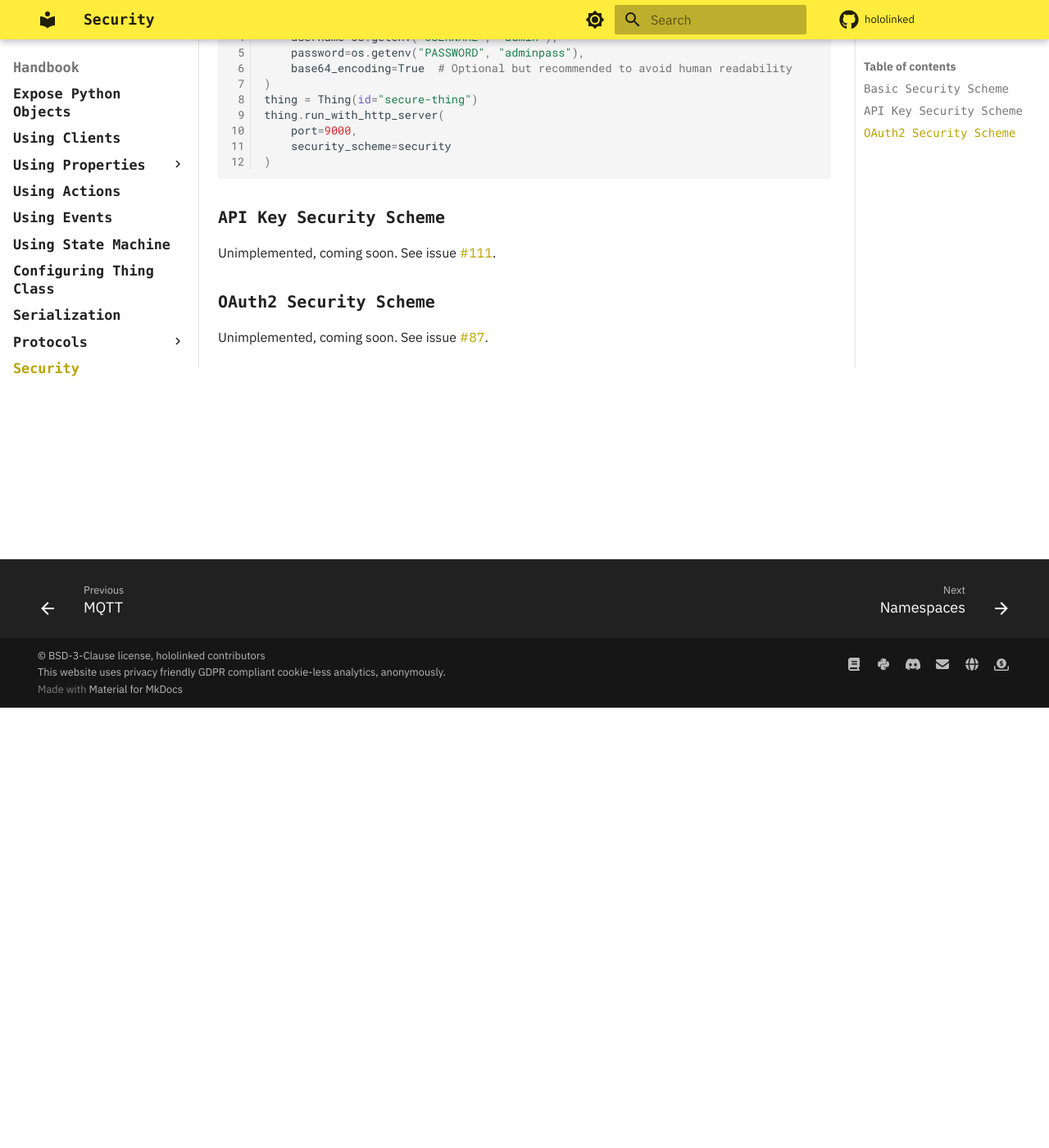
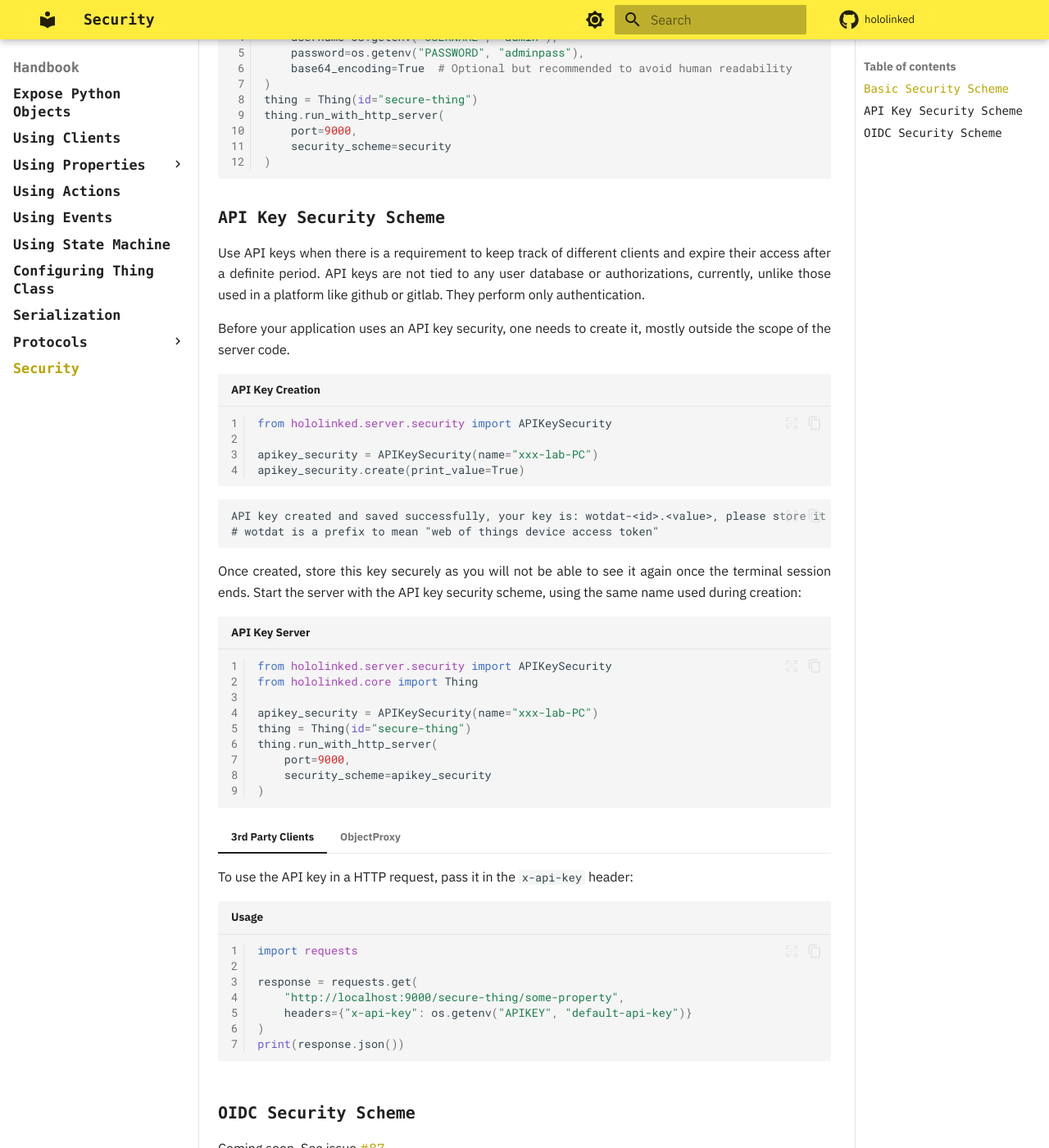
Before and after one commit to hololinked-dev/docs, an MkDocs documentation site: the page built from docs/beginners-guide/articles/security.md, in a window 1280 px wide and 1400 px high, scrolled down 537 px. Shown: the whole window at 82% size. Built offline with MkDocs 1.6.1 and Material for MkDocs 9.7.7, drawn with Linux system fonts in a browser that asks for light colours; comment, search, counter and statistics services are not loaded.

Commit message:
add API key docs

````diff
--- a/docs/beginners-guide/articles/security.md
+++ b/docs/beginners-guide/articles/security.md
@@ -33,7 +33,7 @@ HTTP Basic authentication with username and password is supported with bcrypt an
     response = requests.get(
         "http://localhost:9000/secure-thing/some-property",
         headers=dict(
-            Authorization=f"Basic {b64encode(b'someuser:somepassword').decode('utf-8')}"
+            Authorization=f"Basic {b64encode(bytes(f'{os.getenv("USERNAME", "admin")}:{os.getenv("PASSWORD", "adminpass")}', "utf-8")).decode('utf-8')}"
         ),
     )
     print(response.json())
@@ -48,8 +48,8 @@ HTTP Basic authentication with username and password is supported with bcrypt an
     client = ClientFactory.http(
         url="http://localhost:9000/my-thing/resources/wot-td",
         security_scheme=HTTPBasicSecurityScheme(
-            username="admin",
-            password="adminpass",
+            username=os.getenv("USERNAME", "admin"),
+            password=os.getenv("PASSWORD", "adminpass"),
             base64_encoding=True
         )
     )
@@ -57,8 +57,65 @@ HTTP Basic authentication with username and password is supported with bcrypt an
 
 ### API Key Security Scheme
 
-Unimplemented, coming soon. See issue [#111](https://github.com/hololinked-dev/hololinked/issues/111).
+Use API keys when there is a requirement to keep track of different
+clients and expire their access after a definite period. API keys are not tied to any user database or authorizations,
+currently, unlike those used in a platform like github or gitlab. They perform only authentication.
 
-### OAuth2 Security Scheme
+Before your application uses an API key security, one needs to create it, mostly outside the scope of the server code.
 
-Unimplemented, coming soon. See issue [#87](https://github.com/hololinked-dev/hololinked/issues/87).
+```py title="API Key Creation" linenums="1"
+from hololinked.server.security import APIKeySecurity
+
+apikey_security = APIKeySecurity(name="xxx-lab-PC")
+apikey_security.create(print_value=True)
+```
+
+```
+API key created and saved successfully, your key is: wotdat-<id>.<value>, please store it securely as it cannot be retrieved later.
+# wotdat is a prefix to mean "web of things device access token"
+```
+
+Once created, store this key securely as you will not be able to see it again once the terminal session ends. Start the
+server with the API key security scheme, using the same name used during creation:
+
+```py title="API Key Server" linenums="1"
+from hololinked.server.security import APIKeySecurity
+from hololinked.core import Thing
+
+apikey_security = APIKeySecurity(name="xxx-lab-PC")
+thing = Thing(id="secure-thing")
+thing.run_with_http_server(
+    port=9000,
+    security_scheme=apikey_security
+)
+```
+
+=== "3rd Party Clients"
+
+    To use the API key in a HTTP request, pass it in the `x-api-key` header:
+
+    ```py title="Usage" linenums="1"
+    import requests
+
+    response = requests.get(
+        "http://localhost:9000/secure-thing/some-property",
+        headers={"x-api-key": os.getenv("APIKEY", "default-api-key")}
+    )
+    print(response.json())
+    ```
+
+=== "ObjectProxy"
+
+    ```py title="Usage" linenums="1"
+    from hololinked.client import ClientFactory
+    from hololinked.client.security import APIKeySecurity
+
+    client = ClientFactory.http(
+        url="http://localhost:9000/my-thing/resources/wot-td",
+        security_scheme=APIKeySecurity(value=os.getenv("APIKEY", "default-api-key"))
+    )
+    ```
+
+### OIDC Security Scheme
+
+Coming soon. See issue [#87](https://github.com/hololinked-dev/hololinked/issues/87)
````
Also changed, not shown: docs/index.md (+1 -1 lines).
